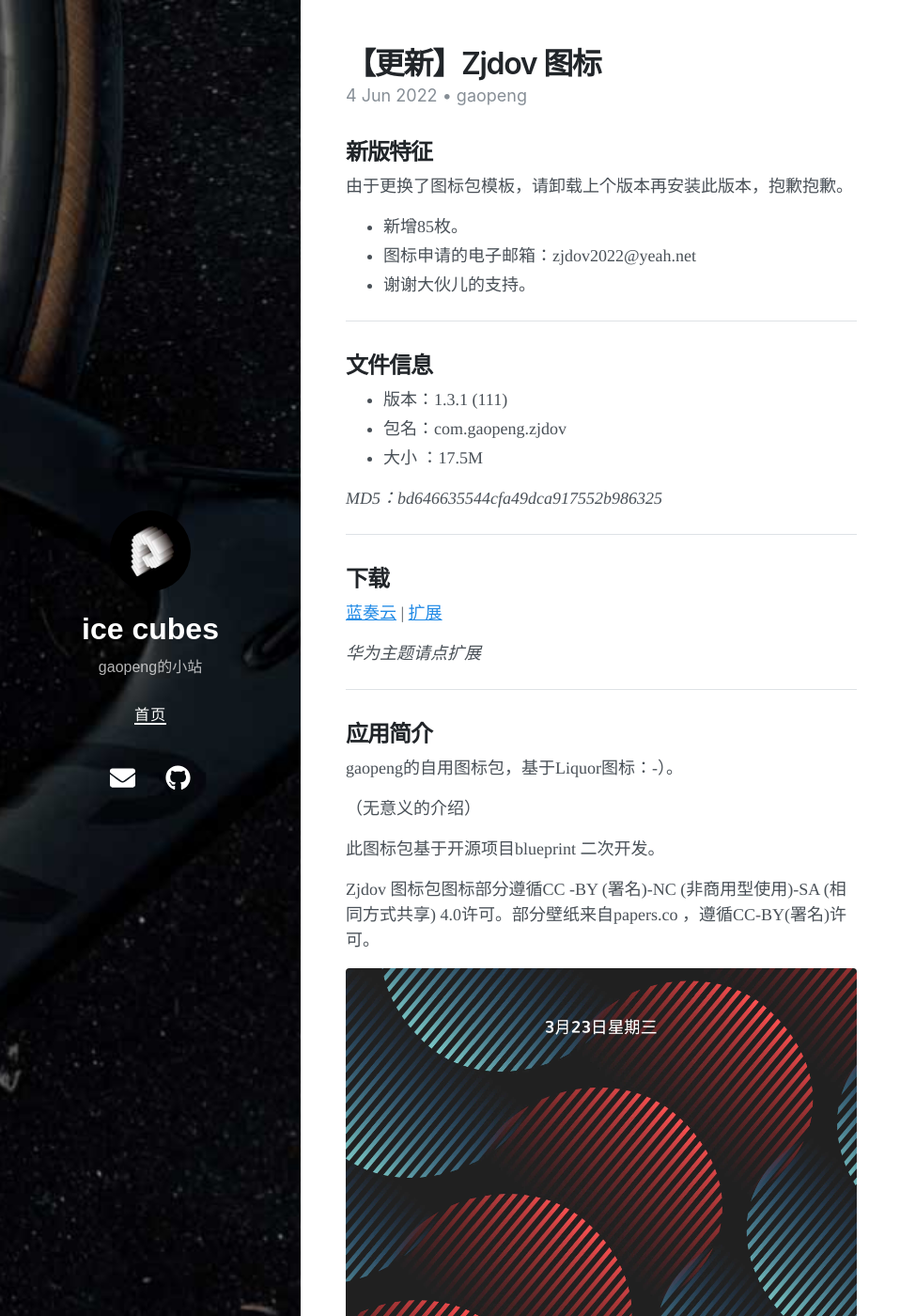
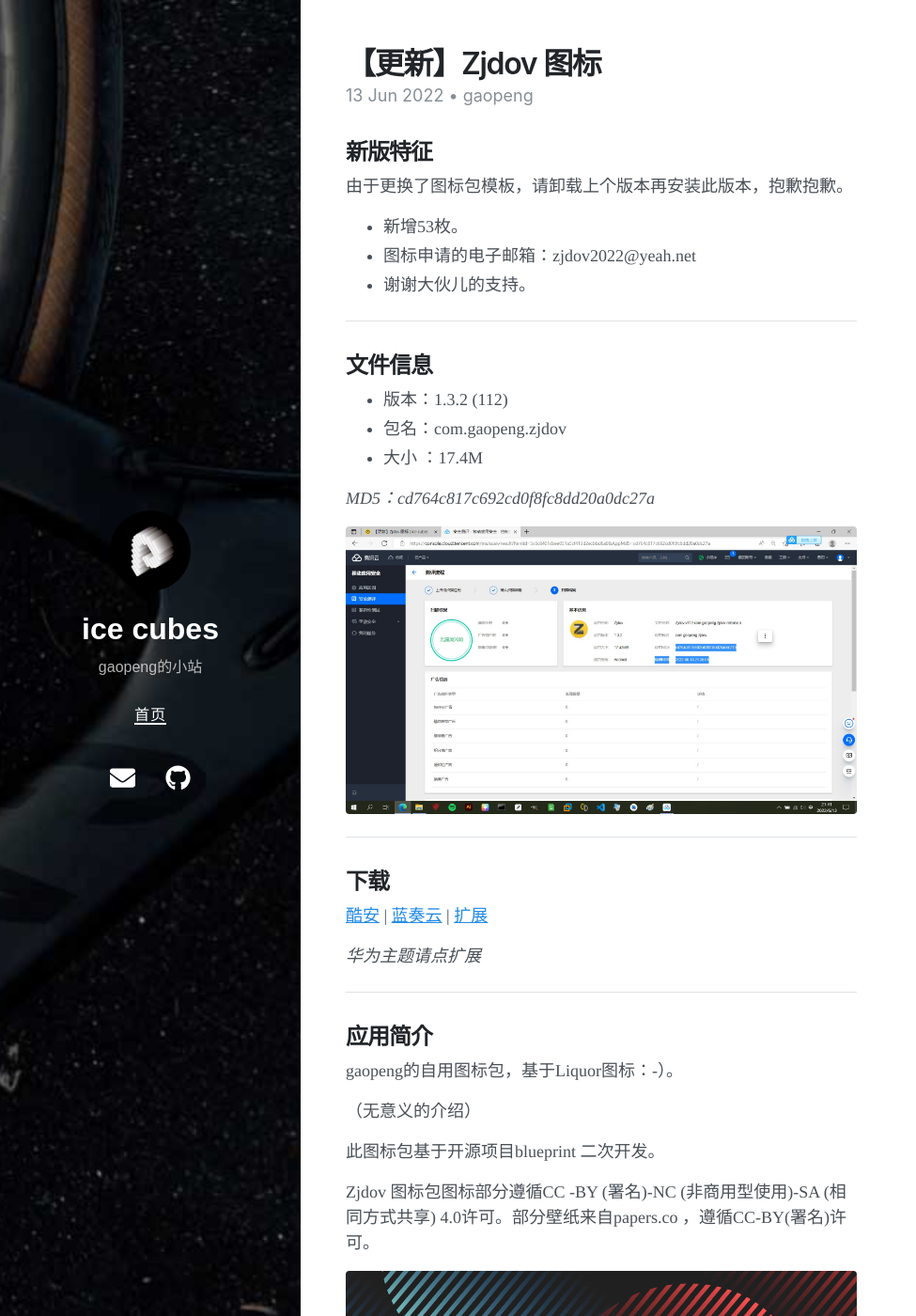
Before and after one commit to gaopengk/gaopengk.github.io, a Jekyll site: the page built from _posts/2022-06-13-【更新】Zjdov 图标.md, in a window 1280 px wide and 1400 px high. Shown: the whole window at 94% size, without its empty margins (0-975 px from the left). Built offline with Jekyll 4.4.1, drawn with Linux system fonts in a browser that asks for light colours; nearby versions of some CDN libraries.

Commit message:
Update and rename 2022-06-04-【更新】Zjdov 图标.md to 2022-06-13-【更新】Zjdov 图标.md

```diff
--- a/_posts/2022-06-04-【更新】Zjdov 图标.md
+++ b/_posts/2022-06-13-【更新】Zjdov 图标.md
@@ -1,30 +1,32 @@
 ---
 layout:     post
 title:      【更新】Zjdov 图标
-date:       2022-06-04 11:46 +0800
+date:       2022-06-13 21:43 +0800
 author:     gaopeng
 tags:       [图标包]
 ---
 ## 新版特征
 由于更换了图标包模板，请卸载上个版本再安装此版本，抱歉抱歉。
 
-- 新增85枚。
+- 新增53枚。
 - 图标申请的电子邮箱：zjdov2022@yeah.net
 - 谢谢大伙儿的支持。
 
 ***
 
 ## 文件信息
-- 版本：1.3.1 (111)
+- 版本：1.3.2 (112)
 - 包名：com.gaopeng.zjdov
-- 大小 ：17.5M
+- 大小 ：17.4M
 
-_MD5：bd646635544cfa49dca917552b986325_
+_MD5：cd764c817c692cd0f8fc8dd20a0dc27a_
+
+<img src="https://gaopengk.github.io/imgs/zjdov_1.3.2.jpg"  width="100%">
 
 ***
 
 ## 下载
-<a href="https://wwu.lanzouq.com/iFmfs05vmbxi" target="_blank">蓝奏云</a> | <a href="https://pan.baidu.com/s/1FFoHk-svhUl9yFi4FXfyVg"  target="_blank">扩展</a>
+<a href="https://www.coolapk.com/apk/com.gaopeng.zjdov" target="_blank">酷安</a> | <a href="https://wwu.lanzouq.com/ibSLw06cxutg" target="_blank">蓝奏云</a> | <a href="https://pan.baidu.com/s/1FFoHk-svhUl9yFi4FXfyVg"  target="_blank">扩展</a>
 
 _华为主题请点扩展_
 
```
